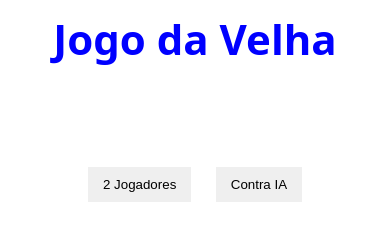
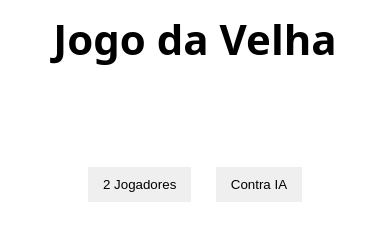
Before and after one commit to leandromoreiira/Projeto---Jogo-da-Velha, a plain HTML site: page index.html in a window 390 px wide. Drawn offline with Linux system fonts and the light colour scheme.

Commit message:
Update style.css

```diff
--- a/style.css
+++ b/style.css
@@ -17,7 +17,7 @@ h1{
 
 h1#titulo{
     padding: 10px;
-    color: blueviolet;
+    color: #000;
     padding-bottom: 100px;
     font-family: system-ui, -apple-system, BlinkMacSystemFont, 'Segoe UI', Roboto, Oxygen, Ubuntu, Cantarell, 'Open Sans', 'Helvetica Neue', sans-serif;
 
@@ -163,7 +163,7 @@ h1#titulo{
     margin: auto;
     padding-bottom: 100px;
     font-family: system-ui, -apple-system, BlinkMacSystemFont, 'Segoe UI', Roboto, Oxygen, Ubuntu, Cantarell, 'Open Sans', 'Helvetica Neue', sans-serif;
-    color: blue;
+    color: #000;
     }
 
     #message p
```
